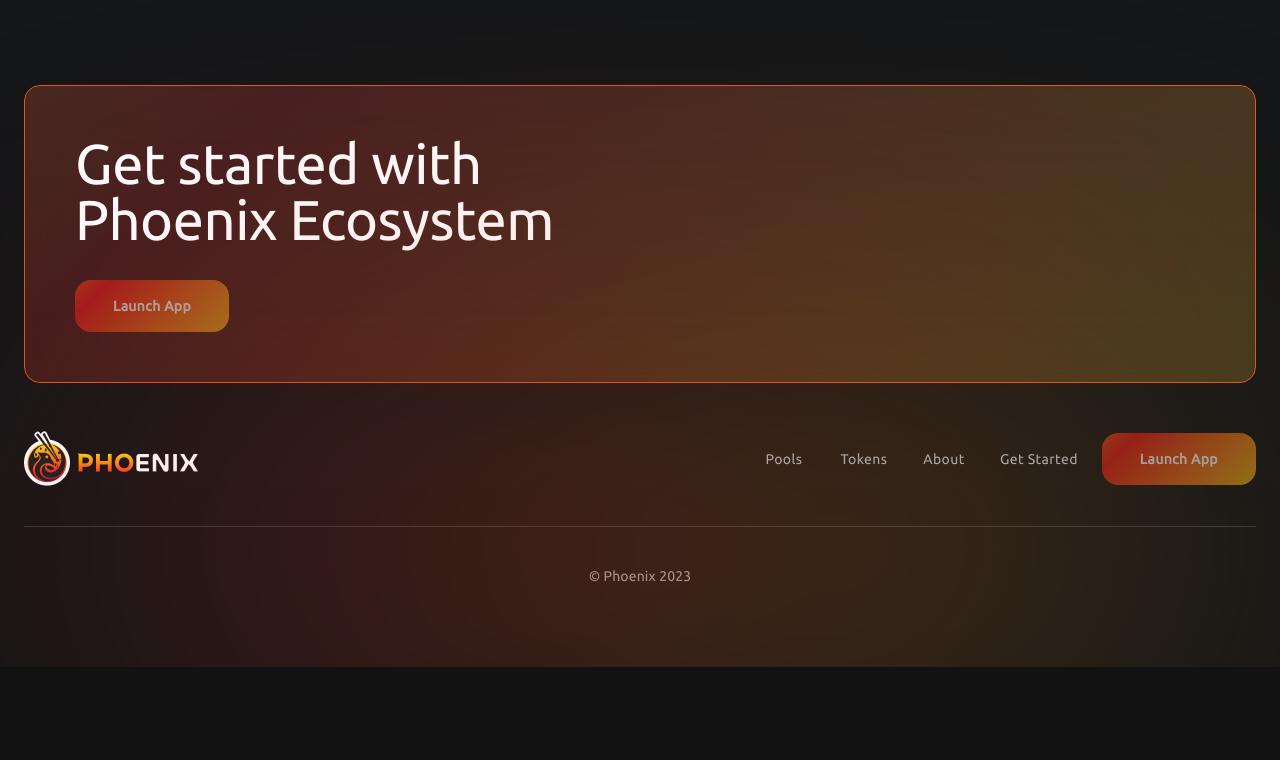
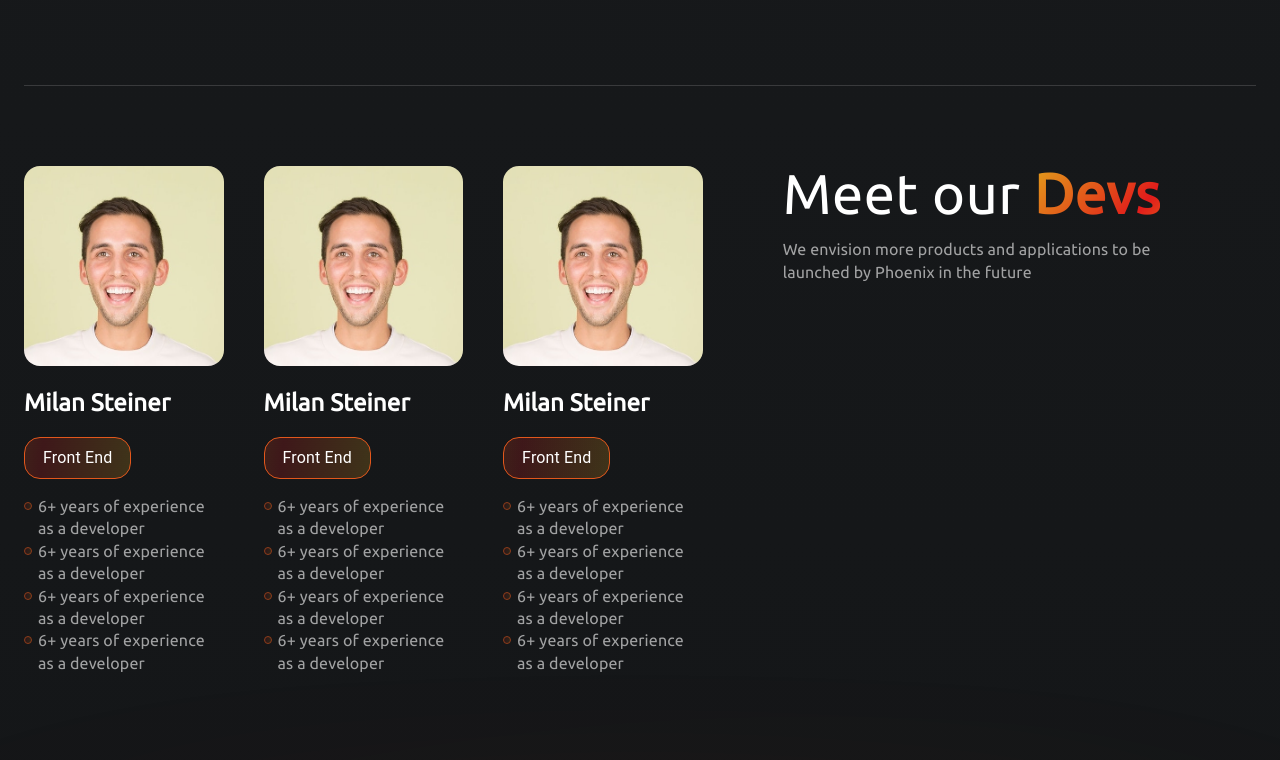
Before and after one commit to Phoenix-Protocol-Group/phoenix-landing, a Gatsby site: page / in a window 1280 px wide. Shown: the part 3640-4400 px from the top of the page. Before the commit the page ends 4307 px from the top, so only its background shows below. Built offline with nearby package versions, Linux system fonts and the light colour scheme; Gatsby itself is replaced by a stand-in of ours.

Commit message:
team component

```diff
--- a/src/components/Banner/index.tsx
+++ b/src/components/Banner/index.tsx
@@ -14,6 +14,7 @@ const Banner = () => {
             "linear-gradient(137deg, rgba(226, 73, 26, 0.20) 0%, rgba(226, 27, 27, 0.20) 17.08%, rgba(226, 73, 26, 0.20) 42.71%, rgba(226, 170, 27, 0.20) 100%), linear-gradient(180deg, rgba(255, 255, 255, 0.05) 0%, rgba(255, 255, 255, 0.03) 100%)",
           backdropFilter: "blur(42px)",
           marginBottom: "48px",
+          marginTop: "80px",
           overflow: "hidden",
         }}
       >
--- /dev/null
+++ b/src/components/Team/index.tsx
@@ -0,0 +1,218 @@
+import { Box, Container, Grid, Typography } from "@mui/material";
+
+import teamMember from "../../images/teamMember.jpeg";
+
+const memberImageStyle = {
+  maxWidth: "100%",
+  borderRadius: "16px",
+};
+
+const headerStyle = {
+  color: "var(--secondary-s-2, #FFF)",
+  fontFamily: "Ubuntu",
+  fontSize: "24px",
+  fontStyle: "normal",
+  fontWeight: 700,
+  lineHeight: "normal",
+  marginTop: "16px",
+  marginBottom: "20px",
+};
+
+const tagStyle = {
+  borderRadius: "16px",
+  border: "1px solid var(--primary-p-3, #E2571C)",
+  background:
+    "var(--primary-p-220, linear-gradient(97deg, rgba(226, 73, 26, 0.20) 0%, rgba(226, 27, 27, 0.20) 17.23%, rgba(226, 73, 26, 0.20) 43.08%, rgba(226, 170, 27, 0.20) 100.88%))",
+  display: "inline-flex",
+  padding: "8px 18px",
+  alignItems: "center",
+  gap: "8px",
+};
+
+const Team = () => {
+  return (
+    <Container maxWidth="lg">
+      <Grid
+        container
+        sx={{
+          marginTop: {
+            xs: "40px",
+            md: "80px",
+          },
+        }}
+      >
+        <Grid item xs={12} lg={7}>
+          <Grid
+            container
+            columnSpacing={5}
+            sx={{
+              paddingRight: {
+                xs: 0,
+                lg: "40px",
+              },
+            }}
+          >
+            <Grid item xs={12}>
+            <Box sx={{
+                display: {
+                  xs: "block",
+                  lg: "none"
+                }
+              }}>
+                <Box
+                  sx={{
+                    display: "inline-flex",
+                    marginBottom: "16px",
+                  }}
+                >
+                  <Typography
+                    sx={{
+                      color: "#FFF",
+                      fontFamily: "Ubuntu",
+                      fontSize: "40px",
+                      fontStyle: "normal",
+                      fontWeight: 400,
+                      lineHeight: "100%",
+                    }}
+                  >
+                    Meet our
+                  </Typography>
+                  <Typography
+                    sx={{
+                      background:
+                        "-webkit-linear-gradient(137deg, #E2491A 0%, #E21B1B 17.08%, #E2491A 42.71%, #E2AA1B 100%)",
+                      backgroundClip: "text",
+                      WebkitBackgroundClip: "text",
+                      WebkitTextFillColor: "transparent",
+                      fontFamily: "Ubuntu",
+                      fontSize: "40px",
+                      fontStyle: "normal",
+                      fontWeight: 700,
+                      lineHeight: "100%",
+                    }}
+                  >
+                    &nbsp;Devs
+                  </Typography>
+                </Box>
+                <Typography
+                  sx={{
+                    color: "var(--secondary-s-2, #FFF)",
+                    fontFamily: "Ubuntu",
+                    fontSize: "16px",
+                    fontStyle: "normal",
+                    fontWeight: 400,
+                    lineHeight: "140%",
+                    opacity: 0.6,
+                    marginBottom: "32px"
+                  }}
+                >
+                  We envision more products and applications to be launched by Phoenix in the future
+                </Typography>
+              </Box>
+            </Grid>
+            <Grid item xs={12} md={4}>
+              <Box component="img" sx={memberImageStyle} src={teamMember} />
+              <Typography sx={headerStyle}>Milan Steiner</Typography>
+              <Box sx={tagStyle}>Front End</Box>
+              <ul>
+                <li>6+ years of experience as a developer</li>
+                <li>6+ years of experience as a developer</li>
+                <li>6+ years of experience as a developer</li>
+                <li>6+ years of experience as a developer</li>
+              </ul>
+            </Grid>
+            <Grid item xs={12} md={4}>
+              <Box component="img" sx={memberImageStyle} src={teamMember} />
+              <Typography sx={headerStyle}>Milan Steiner</Typography>
+              <Box sx={tagStyle}>Front End</Box>
+              <ul>
+                <li>6+ years of experience as a developer</li>
+                <li>6+ years of experience as a developer</li>
+                <li>6+ years of experience as a developer</li>
+                <li>6+ years of experience as a developer</li>
+              </ul>
+            </Grid>
+            <Grid item xs={12} md={4}>
+              <Box component="img" sx={memberImageStyle} src={teamMember} />
+              <Typography sx={headerStyle}>Milan Steiner</Typography>
+              <Box sx={tagStyle}>Front End</Box>
+              <ul>
+                <li>6+ years of experience as a developer</li>
+                <li>6+ years of experience as a developer</li>
+                <li>6+ years of experience as a developer</li>
+                <li>6+ years of experience as a developer</li>
+              </ul>
+            </Grid>
+          </Grid>
+        </Grid>
+        <Grid
+          item
+          xs={12}
+          lg={5}
+          sx={{
+            paddingLeft: {
+              xs: 0,
+              lg: "40px",
+            },
+            display: {
+              xs: "none",
+              lg: "block"
+            }
+          }}
+        >
+          <Box
+            sx={{
+              display: "inline-flex",
+              marginBottom: "16px",
+            }}
+          >
+            <Typography
+              sx={{
+                color: "#FFF",
+                fontFamily: "Ubuntu",
+                fontSize: "56px",
+                fontStyle: "normal",
+                fontWeight: 400,
+                lineHeight: "100%",
+              }}
+            >
+              Meet our
+            </Typography>
+            <Typography
+              sx={{
+                background:
+                  "-webkit-linear-gradient(137deg, #E2491A 0%, #E21B1B 17.08%, #E2491A 42.71%, #E2AA1B 100%)",
+                backgroundClip: "text",
+                WebkitBackgroundClip: "text",
+                WebkitTextFillColor: "transparent",
+                fontFamily: "Ubuntu",
+                fontSize: "56px",
+                fontStyle: "normal",
+                fontWeight: 700,
+                lineHeight: "100%",
+              }}
+            >
+              &nbsp;Devs
+            </Typography>
+          </Box>
+          <Typography
+            sx={{
+              color: "var(--secondary-s-2, #FFF)",
+              fontFamily: "Ubuntu",
+              fontSize: "16px",
+              fontStyle: "normal",
+              fontWeight: 400,
+              lineHeight: "140%",
+              opacity: 0.6,
+            }}
+          >
+            We envision more products and applications to be
+            <br /> launched by Phoenix in the future
+          </Typography>
+        </Grid>
+      </Grid>
+    </Container>
+  );
+};
+
+export default Team;
--- a/src/layout/index.tsx
+++ b/src/layout/index.tsx
@@ -8,7 +8,6 @@ import Footer from "../components/Footer";
 import "@fontsource/ubuntu";
 import "@fontsource/ubuntu/400.css";
 import "./style.css";
-import Banner from "../components/Banner";
 
 const theme = createTheme({
   palette: {
@@ -89,8 +88,11 @@ const Layout = ({ children }: { children: any }) => {
     const yOffset = -120;
 
     const element = document.getElementById(id);
-    const y = element.getBoundingClientRect().top + window.pageYOffset + yOffset;
-    window.scrollTo({top: y, behavior: 'smooth'});
+
+    if(element) {
+      const y = element.getBoundingClientRect().top + window.pageYOffset + yOffset;
+      window.scrollTo({top: y, behavior: 'smooth'});
+    }
   };
 
   return (
@@ -99,7 +101,6 @@ const Layout = ({ children }: { children: any }) => {
         <CssBaseline />
         <NavBar items={items} scrollTo={scrollTo} />
         {children}
-        <Banner />
         <Footer items={items} scrollTo={scrollTo} />
       </ThemeProvider>
     </>
--- a/src/layout/style.css
+++ b/src/layout/style.css
@@ -19,3 +19,33 @@ main {
     min-width: 76px;
   }
 }
+
+ul {
+  padding: 0;
+  margin-bottom: 32px;
+}
+
+ul > li {
+  position: relative;
+  padding-left: 14px;
+  list-style-type: none;
+  color: var(--secondary-s-2, #FFF);
+  opacity: 0.6;
+  font-family: Ubuntu;
+  font-size: 16px;
+  font-style: normal;
+  font-weight: 400;
+  line-height: 140%;
+}
+
+ul > li::before {
+  content: " ";
+  position: absolute;
+  left: 0;
+  top: 7px;
+  width: 8px;
+  height: 8px;
+  border-radius: 16px;
+  border: 1px solid var(--primary-p-3, #E2571C);
+  background: var(--primary-p-220, linear-gradient(97deg, rgba(226, 73, 26, 0.20) 0%, rgba(226, 27, 27, 0.20) 17.23%, rgba(226, 73, 26, 0.20) 43.08%, rgba(226, 170, 27, 0.20) 100.88%));
+}
--- a/src/pages/index.tsx
+++ b/src/pages/index.tsx
@@ -7,6 +7,9 @@ import TokensSlider from "../components/TokensSlider";
 import TextImage from "../components/TextImage";
 import Divider from "../components/Divider";
 import GetStarted from "../components/GetStarted";
+import Banner from "../components/Banner";
+import Team from "../components/Team";
+
 
 const IndexPage = () => {
   return (
@@ -18,6 +21,9 @@ const IndexPage = () => {
         <TextImage />
         <Divider />
         <GetStarted />
+        <Divider />
+        <Team />
+        <Banner />
       </Layout>
     </main>
   );
```
Also changed, not shown: src/images/teamMember.jpeg (added).
